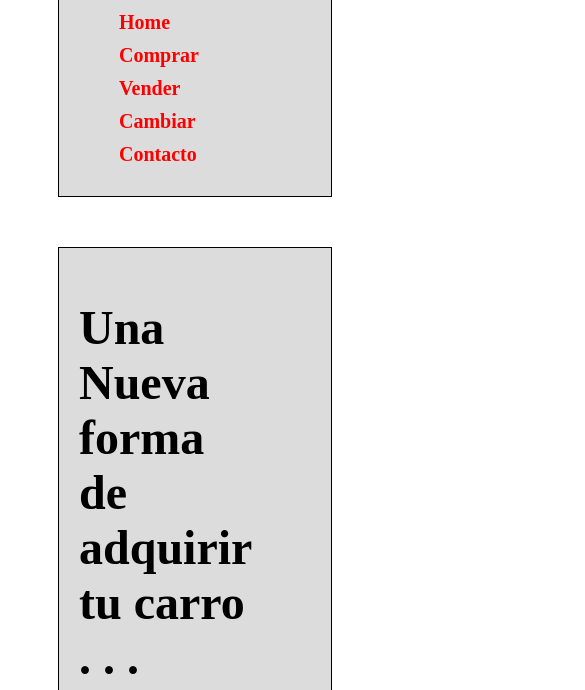
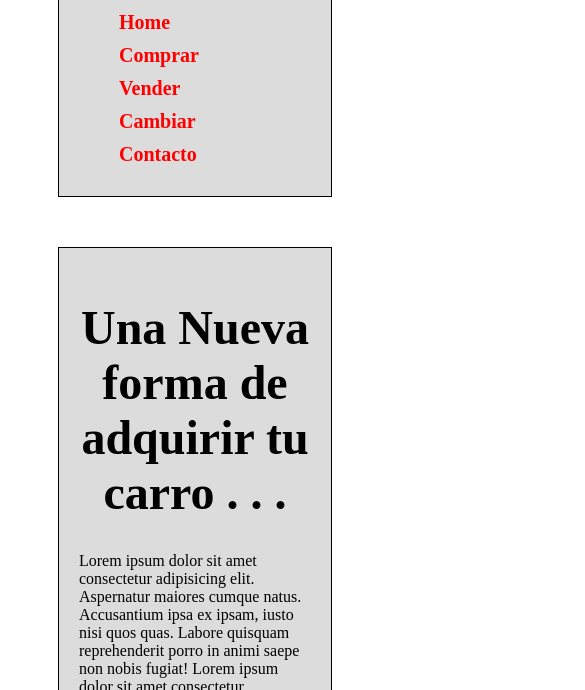
Before and after one commit to carizam/TheWheels, a plain HTML site: page index.html in a window 390 px wide. Shown: the part 154-844 px from the top of the page, 585 px wide, since content can reach past the window. Drawn offline with Linux system fonts and the light colour scheme.

Commit message:
agregue media query para todas las paginas

```diff
--- a/css/style.css
+++ b/css/style.css
@@ -13,7 +13,7 @@ header {
   header {
     display: flex;
     flex-direction: column;
-    align-items: flex-start; /* Alinea el contenido a la izquierda */
+    align-items: flex-start;
   }
 
   nav {
@@ -23,12 +23,30 @@ header {
   ul {
     display: flex;
     flex-direction: column;
-    align-items: flex-start; /* Alinea los elementos de la lista a la izquierda */
+    align-items: flex-start;
     padding: 0;
   }
 
   li {
     margin-bottom: 10px;
+  }
+  .general-container {
+    display: flex;
+    flex-direction: column;
+    align-items: center;
+  }
+
+  .left-part-bg {
+    text-align: center;
+  }
+
+  .right-part-bg {
+    margin-top: 20px;
+    text-align: center;
+  }
+
+  .img-bg {
+    margin: 0 auto;
   }
 }
 
```
